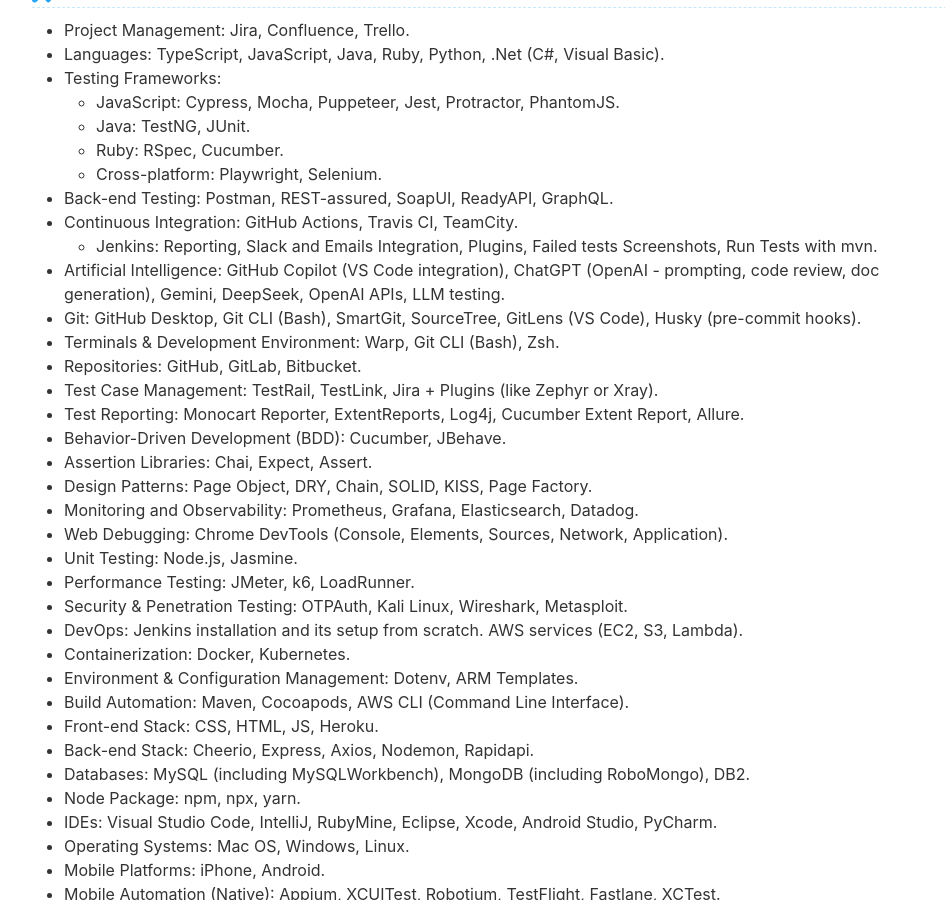
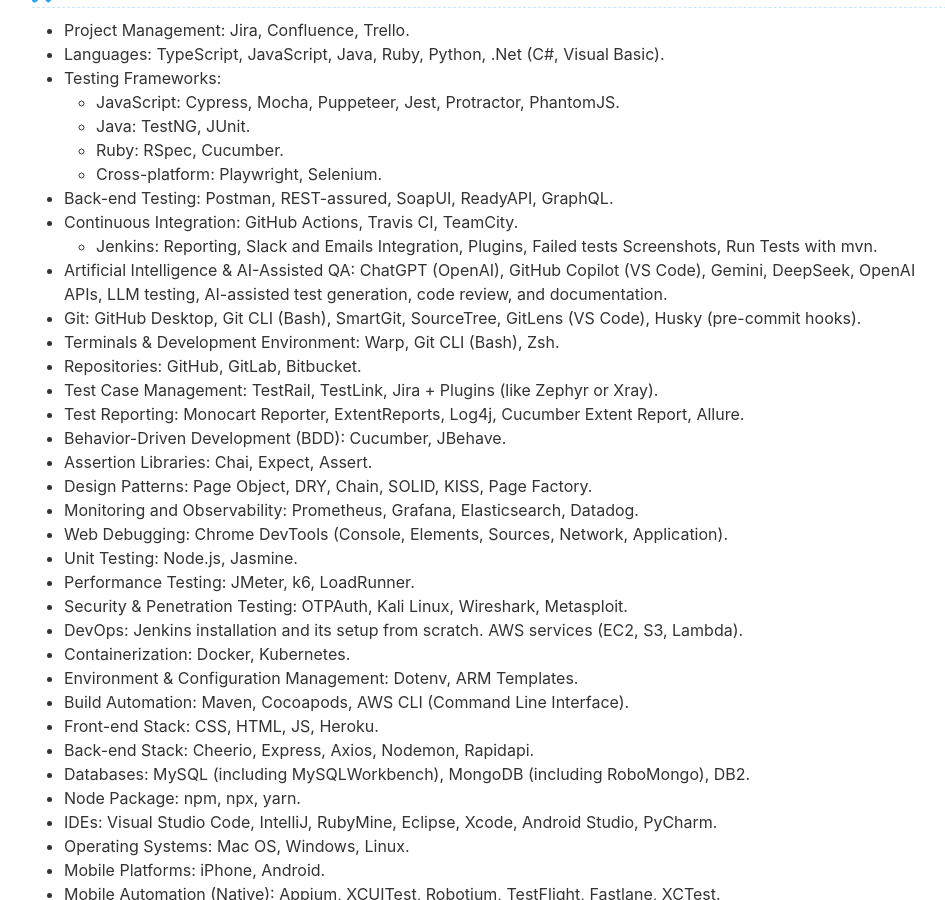
Before and after one commit to cvera08/full-resume, a Jekyll site: the page built from index.html, in a window 1280 px wide and 900 px high, scrolled down 4373 px. Shown: the whole window, without its empty margins (148-1093 px from the left). Built offline with Jekyll 4.4.1, drawn with Linux system fonts in a browser that asks for light colours.

Commit message:
feat: add AI-Assisted QA to tools experience

```diff
--- a/_data/data.yml
+++ b/_data/data.yml
@@ -275,7 +275,7 @@ organization:
     - Back-end Testing: Postman, REST-assured, SoapUI, ReadyAPI, GraphQL.
     - Continuous Integration: GitHub Actions, Travis CI, TeamCity.
       - Jenkins: Reporting, Slack and Emails Integration, Plugins, Failed tests Screenshots, Run Tests with mvn.
-    - Artificial Intelligence: GitHub Copilot (VS Code integration), ChatGPT (OpenAI - prompting, code review, doc generation), Gemini, DeepSeek, OpenAI APIs, LLM testing.
+    - Artificial Intelligence & AI-Assisted QA: ChatGPT (OpenAI), GitHub Copilot (VS Code), Gemini, DeepSeek, OpenAI APIs, LLM testing, AI-assisted test generation, code review, and documentation.
     - Git: GitHub Desktop, Git CLI (Bash), SmartGit, SourceTree, GitLens (VS Code), Husky (pre-commit hooks).
     - Terminals & Development Environment: Warp, Git CLI (Bash), Zsh.
     - Repositories: GitHub, GitLab, Bitbucket.
```
